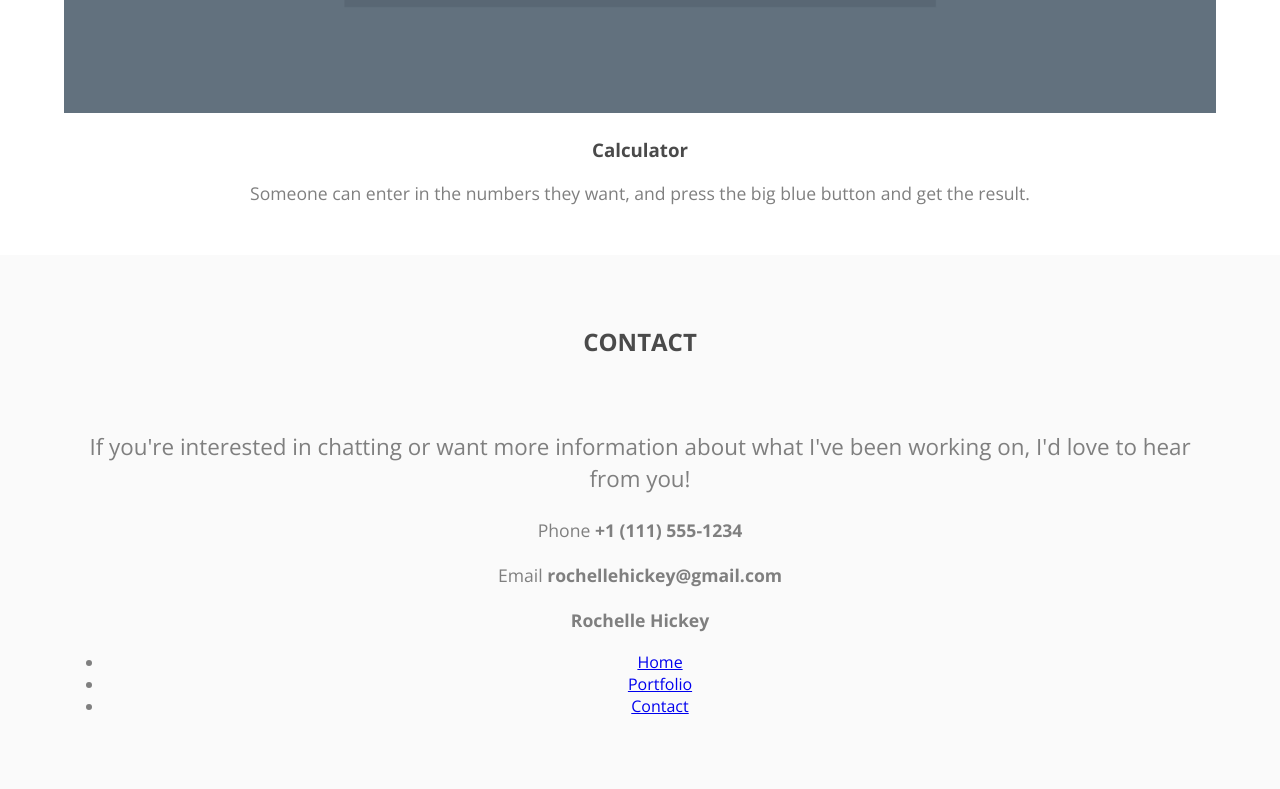
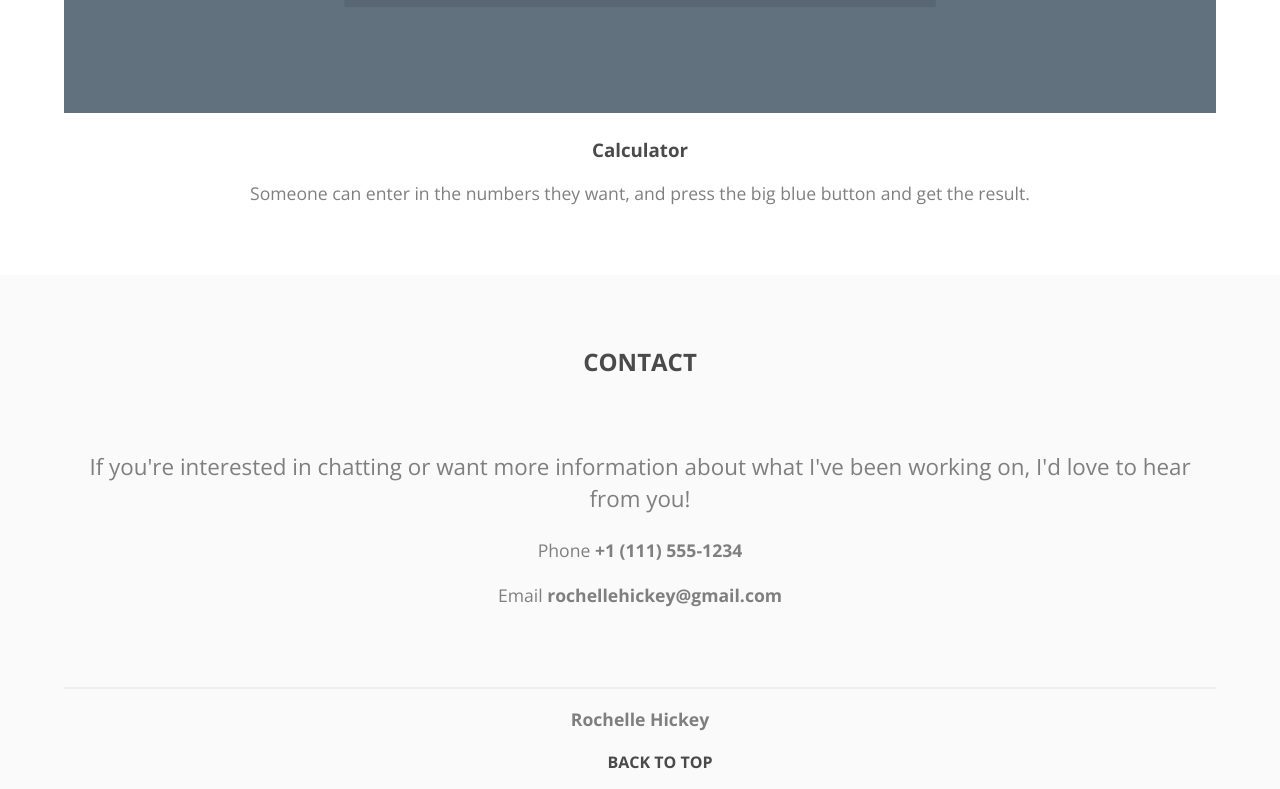
Before and after one commit to rochellehickey/Techdegree-project-2, a plain HTML site: page index.html in a window 1280 px wide. Shown: the part 5614-6403 px from the top of the page. Before the commit the page ends 6347 px from the top, so only its background shows below. Drawn offline with nearby package versions, Linux system fonts and the light colour scheme.

Commit message:
Padding for Contact and styling footer and footer nav

```diff
--- a/css/style.css
+++ b/css/style.css
@@ -45,6 +45,7 @@ img {
 .portfolio {
   text-align: center;
   background: #fff;
+  padding-bottom: 20px;
 }
 
 .portfolio-container {
@@ -53,6 +54,7 @@ img {
 
 .contact {
   text-align: center;
+  padding-bottom: 60px;
 }
 
 .global-nav ul {
@@ -80,6 +82,21 @@ img {
   width: 75%;
 }
 
+.footer .container{
+  border-top: 2px solid #efefef;
+}
+
+.footer a {
+  color: #4a4a4a;
+  text-decoration: none;
+  font-weight: bold;
+}
+
+.footer li {
+  text-transform: uppercase;
+  display: inline;
+}
+
 
 /* ------ MEDIA QUERIES ------ */
 
--- a/index.html
+++ b/index.html
@@ -79,9 +79,7 @@
       <p><strong>Rochelle Hickey</strong></p>
       <nav>
         <ul>
-          <li><a href="#home">Home</a></li>
-          <li><a href="#portfolio">Portfolio</a></li>
-          <li><a href="#contact">Contact</a></li>
+          <li><a href="#home">Back to Top</a></li>
         </ul>
       </nav>
     </div>
```
